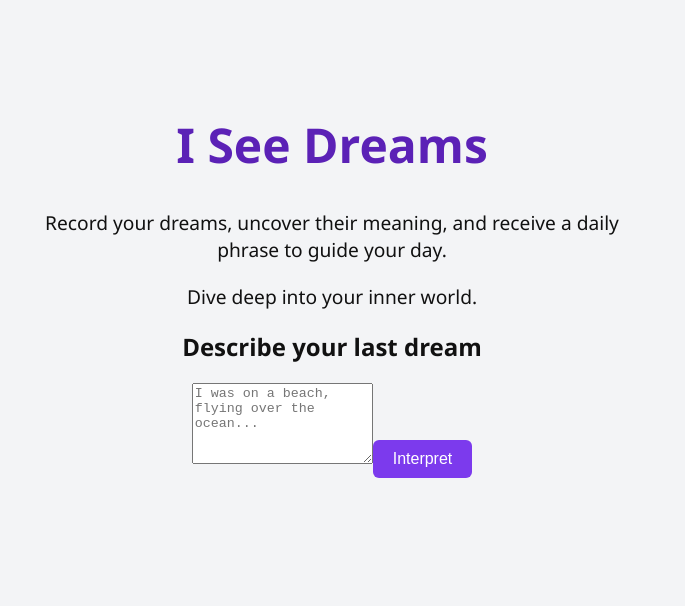
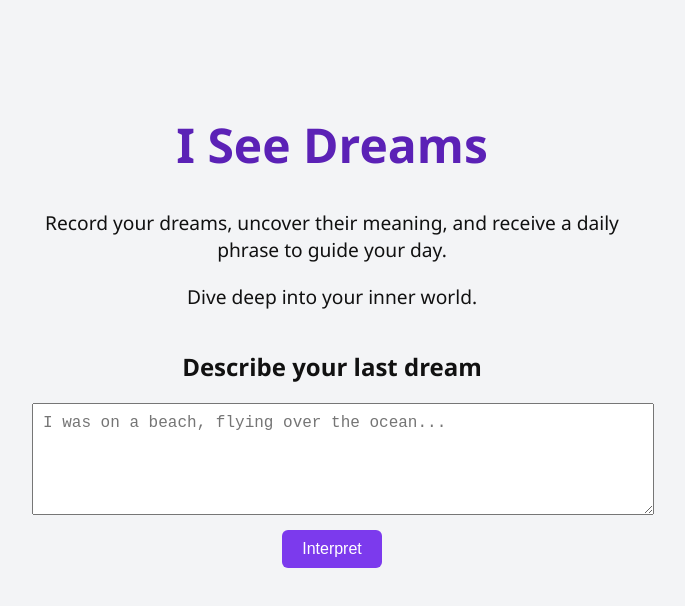
Before and after one commit to alexeychern0v/i-see-dreams, a React (Create React App) app: page / in a window 1280 px wide. Shown: the top 606 px of the page, without its empty margins (308-993 px from the left). Built offline with nearby package versions, Linux system fonts and the light colour scheme.

Commit message:
styles for container and for interpretations' result

```diff
--- a/src/App.css
+++ b/src/App.css
@@ -35,3 +35,21 @@ button {
 button:hover {
   background-color: #6d28d9;
 }
+
+textarea {
+  width: 100%;
+  padding: 10px;
+  font-size: 1rem;
+  margin-bottom: 10px;
+}
+
+.form-container {
+  margin-top: 40px;
+}
+
+.result {
+  margin-top: 20px;
+  background: #e0e7ff;
+  padding: 15px;
+  border-radius: 8px;
+}
```
